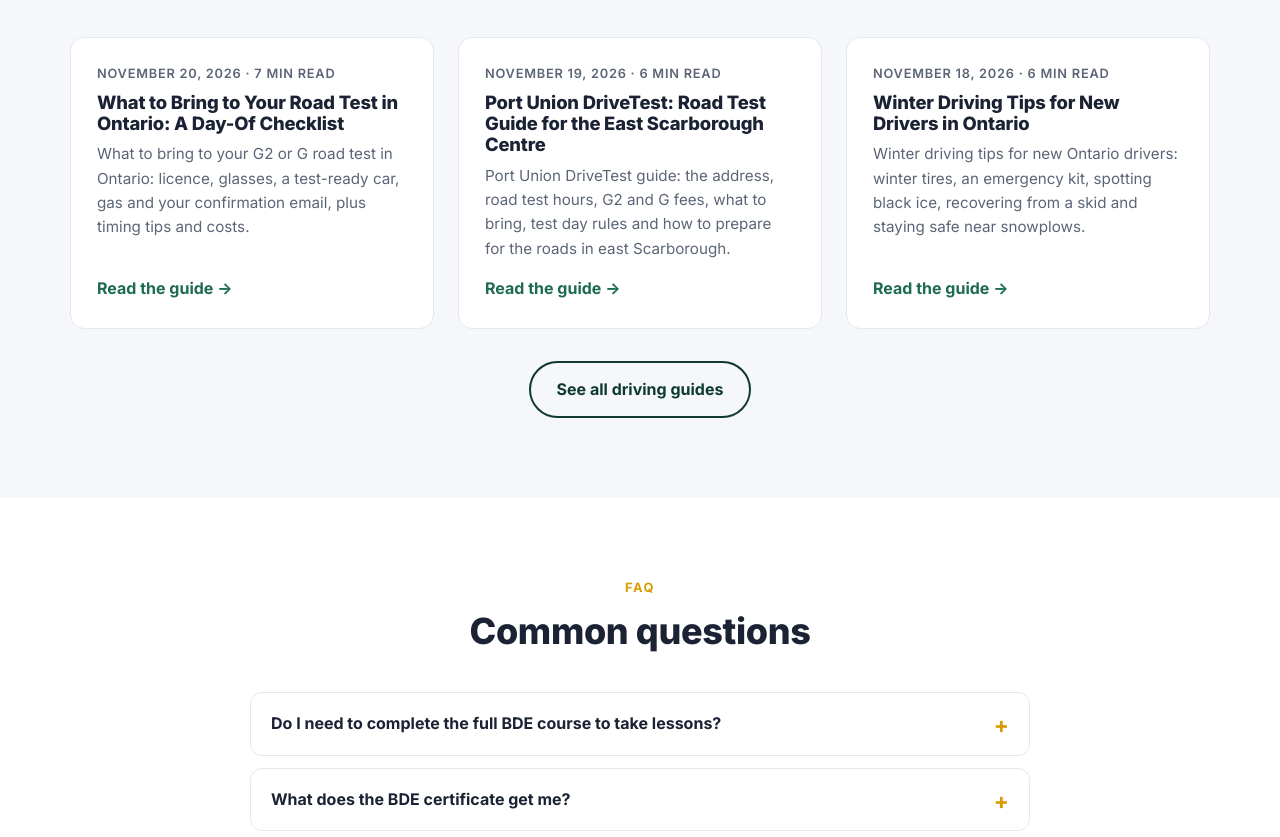
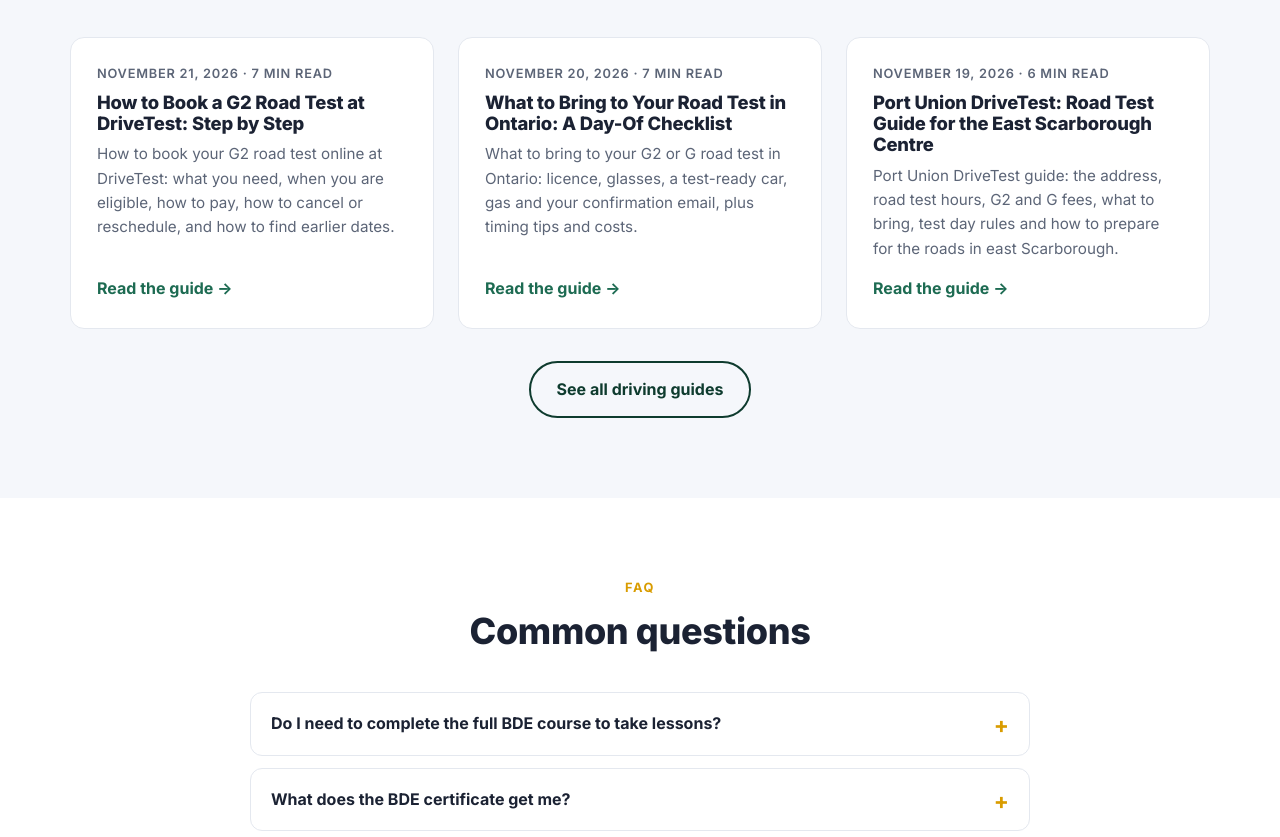
Before and after one commit to vyyenhoang/DrivingSchoolWebsite_Git, a plain HTML site: page index.html in a window 1280 px wide. Shown: the part 5627-6464 px from the top of the page. Drawn offline with nearby package versions, Linux system fonts and the light colour scheme.

Commit message:
Add guide to homepage latest guides: How to Book a G2 Road Test
Co-Authored-By: Claude <noreply@anthropic.com>

```diff
--- a/index.html
+++ b/index.html
@@ -450,6 +450,12 @@
         <div class="post-list">
         <!-- build:latest-guides -->
         <article class="post-card">
+          <p class="post-card-meta">November 21, 2026 · 7 min read</p>
+          <h3><a href="/blog/how-to-book-g2-road-test/">How to Book a G2 Road Test at DriveTest: Step by Step</a></h3>
+          <p>How to book your G2 road test online at DriveTest: what you need, when you are eligible, how to pay, how to cancel or reschedule, and how to find earlier dates.</p>
+          <a class="post-card-link" href="/blog/how-to-book-g2-road-test/" aria-label="Read: How to Book a G2 Road Test at DriveTest: Step by Step">Read the guide →</a>
+        </article>
+        <article class="post-card">
           <p class="post-card-meta">November 20, 2026 · 7 min read</p>
           <h3><a href="/blog/what-to-bring-to-road-test-ontario/">What to Bring to Your Road Test in Ontario: A Day-Of Checklist</a></h3>
           <p>What to bring to your G2 or G road test in Ontario: licence, glasses, a test-ready car, gas and your confirmation email, plus timing tips and costs.</p>
@@ -460,12 +466,6 @@
           <h3><a href="/blog/port-union-drivetest-guide/">Port Union DriveTest: Road Test Guide for the East Scarborough Centre</a></h3>
           <p>Port Union DriveTest guide: the address, road test hours, G2 and G fees, what to bring, test day rules and how to prepare for the roads in east Scarborough.</p>
           <a class="post-card-link" href="/blog/port-union-drivetest-guide/" aria-label="Read: Port Union DriveTest: Road Test Guide for the East Scarborough Centre">Read the guide →</a>
-        </article>
-        <article class="post-card">
-          <p class="post-card-meta">November 18, 2026 · 6 min read</p>
-          <h3><a href="/blog/winter-driving-tips-new-drivers/">Winter Driving Tips for New Drivers in Ontario</a></h3>
-          <p>Winter driving tips for new Ontario drivers: winter tires, an emergency kit, spotting black ice, recovering from a skid and staying safe near snowplows.</p>
-          <a class="post-card-link" href="/blog/winter-driving-tips-new-drivers/" aria-label="Read: Winter Driving Tips for New Drivers in Ontario">Read the guide →</a>
         </article>
         <!-- /build:latest-guides -->
         </div>
```
